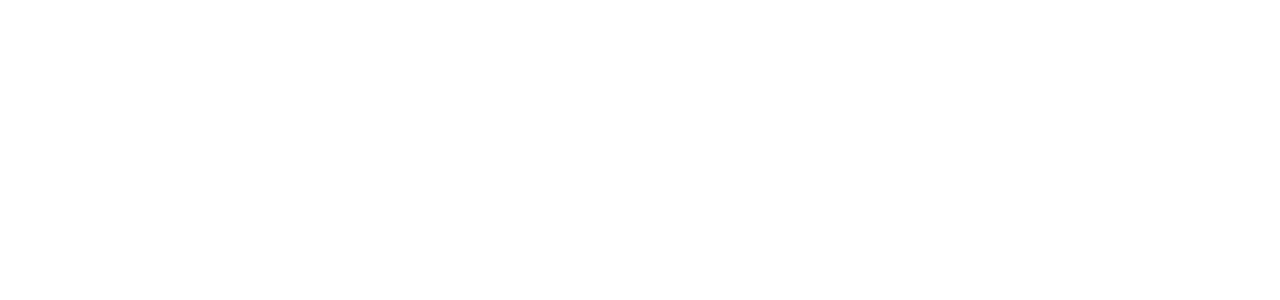
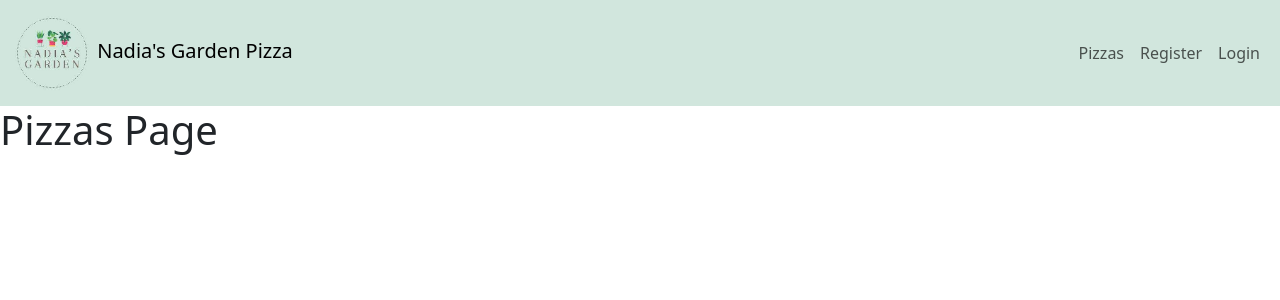
Before and after one commit to Yunus-Emre-Tasci/Pizza_App_Django, a Django app: page /pizzas/ in a window 1280 px wide. Before the commit the part shown is empty. Shown: the top 300 px of the page. Run offline with Django 4.2, Linux system fonts and the light colour scheme.

Commit message:
navbar/pizzas

```diff
--- a/pizzas/templates/pizzas/navbar.html
+++ b/pizzas/templates/pizzas/navbar.html
@@ -10,7 +10,7 @@
 
         <div class="collapse navbar-collapse" id="navbars-host">
             <ul class="navbar-nav ms-auto">
-                <li class="nav-item"><a class="nav-link" href="#">Pizzas</a></li>
+                <li class="nav-item"><a class="nav-link" href="{% url 'pizzas' %}">Pizzas</a></li>
                 {% if user.is_authenticated %}
                   <li class="nav-item"><a class="nav-link" href="{% url 'user_logout' %}">Logout</a></li>
                   {% else %}
--- a/pizzas/templates/pizzas/pizzas.html
+++ b/pizzas/templates/pizzas/pizzas.html
@@ -0,0 +1,6 @@
+{% extends 'pizzas/base.html' %}
+
+
+{% block content %}
+    <h1>Pizzas Page</h1>
+{% endblock content %}
--- a/pizzas/views.py
+++ b/pizzas/views.py
@@ -5,4 +5,5 @@ def home(request):
     return render(request,"pizzas/home.html")
 
 def pizzas(request):
+
     return render(request,"pizzas/pizzas.html")
```
